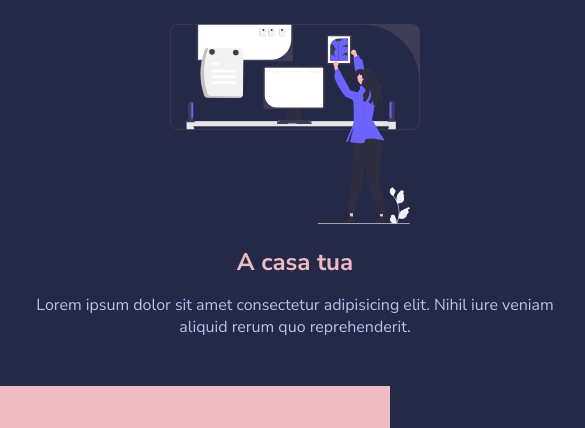
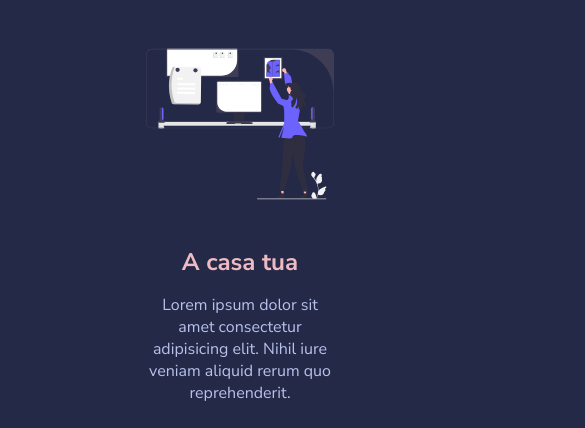
Before and after one commit to paolocastaldi/html-css-resp-wannabe, a plain HTML site: page index.html in a window 390 px wide. Shown: the part 209-637 px from the top of the page, 585 px wide, since content can reach past the window. Drawn offline with Linux system fonts and the light colour scheme.

Commit message:
Elim. file style2 di prova e agg. media queries

```diff
--- a/css/style.css
+++ b/css/style.css
@@ -127,3 +127,23 @@ img {
 /************************************************
     SOLUZIONE RESPONSIVE
  ************************************************/
+
+ @media screen and (max-width: 768px) {
+    .container {width: 768px;}
+}
+
+.row {
+    display: flex;
+}
+
+@media screen and (max-width: 480px) {
+    .row {flex-direction: column;}
+}
+
+@media screen and (max-width: 480px) {
+    .row {align-items: center;}
+}
+
+@media screen and (max-width: 480px) {
+    .container {width: 480px;}
+}
--- a/index.html
+++ b/index.html
@@ -4,7 +4,7 @@
         <meta charset="utf-8" />
         <title>Boolean Academy</title>
         <!-- Fonts -->
-        <link rel="stylesheet" href="/style2.css">
+
         <meta name="viewport"content="width=device-width, initial-scale=1.0">
         <link
             href="https://fonts.googleapis.com/css2?family=Nunito+Sans:wght@400;700&display=swap"
```
Also changed, not shown: style2.css (deleted).
